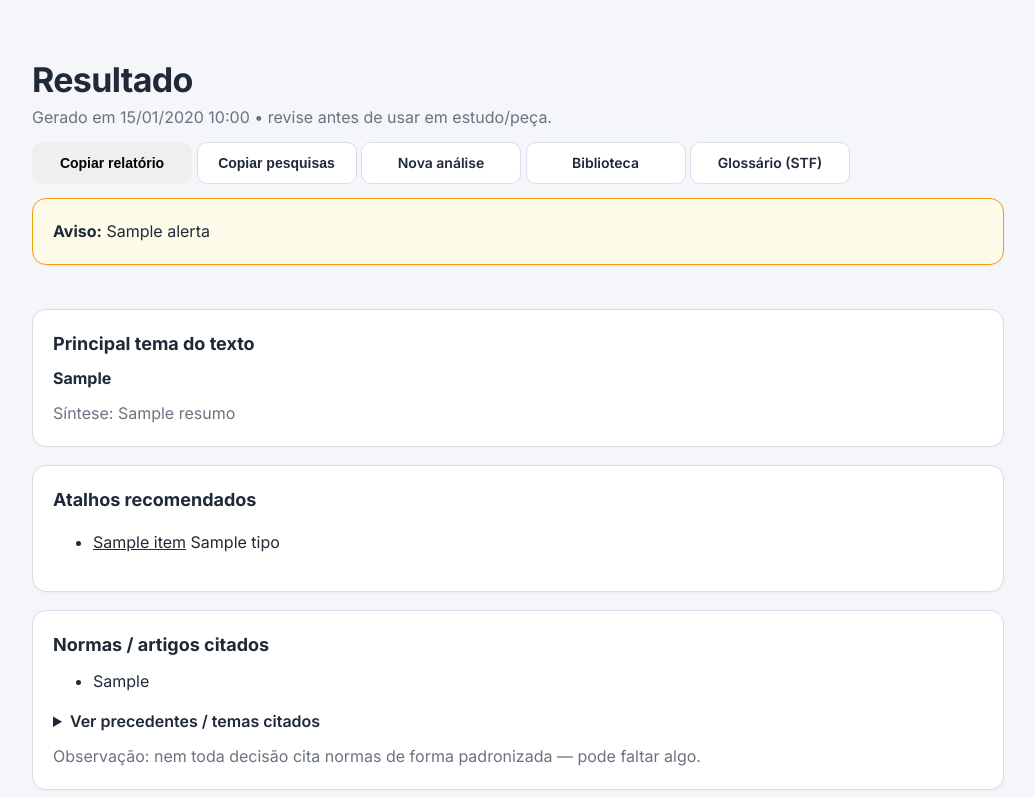
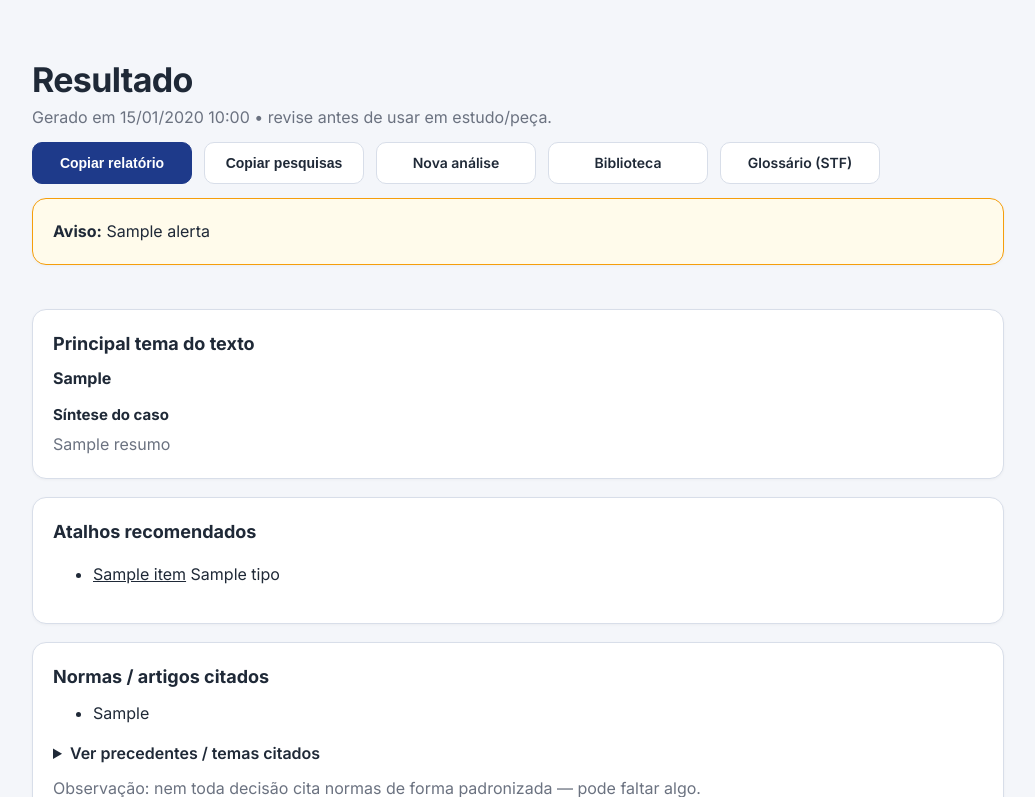
Before and after one commit to sabrinaandraderocha-cmyk/lumen-juridico, a Flask app: template templates/resultado.html in a window 1280 px wide. Shown: the part 94-891 px from the top of the page, without its empty margins (122-1157 px from the left). Run offline with Flask 3, Linux system fonts and the light colour scheme; the template is opened without the code that fills it: most values are stand-ins (such as "Sample title", 1, 10 or a date in 2020).

Commit message:
Update resultado.html

```diff
--- a/templates/resultado.html
+++ b/templates/resultado.html
@@ -8,8 +8,9 @@
       Gerado em {{ now.strftime("%d/%m/%Y %H:%M") }} • revise antes de usar em estudo/peça.
     </p>
 
-    <div class="row" style="margin-top:12px; flex-wrap:wrap; gap:10px;">
-      <button class="btn" type="button" onclick="copyReport()">Copiar relatório</button>
+    <!-- ✅ Botões padronizados (usa .actions do seu CSS) -->
+    <div class="actions" style="margin-top:12px;">
+      <button class="btn primary" type="button" onclick="copyReport()">Copiar relatório</button>
 
       {% if out.queries_juris and out.queries_juris|length > 0 %}
         <button class="btn secondary" type="button" onclick="copySearches()">Copiar pesquisas</button>
@@ -27,17 +28,41 @@
     {% endif %}
   </section>
 
-  {# ✅ PRINCIPAL TEMA DO TEXTO #}
+  {# ✅ TEMA PRINCIPAL (1 linha, sem “ementa crua”) #}
   <section class="card" style="margin-top:14px;">
     <h2>Principal tema do texto</h2>
-    <p style="font-size:16px; line-height:1.6;">
-      <strong>{{ out.tema_principal or "Tema não identificado automaticamente." }}</strong>
-    </p>
 
+    {% set tema = (out.tema_principal or "") %}
+    {% set tema_lower = tema|lower %}
+
+    {% if tema and "tema do caso" not in tema_lower %}
+      <p style="font-size:16px; line-height:1.6;">
+        <strong>{{ tema }}</strong>
+      </p>
+    {% else %}
+      {# fallback: se tema vier genérico, usamos a pergunta como headline #}
+      <p style="font-size:16px; line-height:1.6;">
+        <strong>{{ out.pergunta_objetiva or out.pergunta or "Tema não identificado automaticamente." }}</strong>
+      </p>
+    {% endif %}
+
+    {# ✅ Síntese separada: curta + ver mais #}
     {% if out.resumo %}
-      <p class="muted" style="margin-top:10px;">
-        Síntese: {{ out.resumo }}
-      </p>
+      <div style="margin-top:12px;">
+        <h3 style="margin:0 0 6px 0;">Síntese do caso</h3>
+        <p class="muted" style="line-height:1.6;">
+          {{ out.resumo[:240] }}{% if out.resumo|length > 240 %}…{% endif %}
+        </p>
+
+        {% if out.resumo|length > 240 %}
+          <details style="margin-top:10px;">
+            <summary>Ver síntese completa</summary>
+            <p class="muted" style="margin-top:10px; line-height:1.65;">
+              {{ out.resumo }}
+            </p>
+          </details>
+        {% endif %}
+      </div>
     {% endif %}
   </section>
 
@@ -198,7 +223,7 @@ ${searches.length ? searches.map((q, i) => (i+1) + ") " + q).join("\\n\\n") : "(
       const tema = {{ (out.tema_principal or "")|tojson }};
       const resumo = {{ (out.resumo or "")|tojson }};
 
-      const pergunta = {{ out.pergunta|tojson }};
+      const pergunta = {{ (out.pergunta or "")|tojson }};
       const perguntaObj = {{ (out.pergunta_objetiva or "")|tojson }};
 
       const normas = {{ (out.fundamentos_normas or [])|tojson }};
@@ -220,7 +245,7 @@ SÍNTESE
 ${resumo || "(não identificada)"}
 
 PRA PESQUISAR
-Pergunta: ${perguntaObj || pergunta}
+Pergunta: ${perguntaObj || pergunta || "(—)"}
 Palavras-chave: ${kws.length ? kws.join(", ") : "(—)"}
 ${searches.length ? "\\nPesquisas prontas:\\n" + searches.map((q,i)=> (i+1)+") "+q).join("\\n\\n") : ""}
 
```
